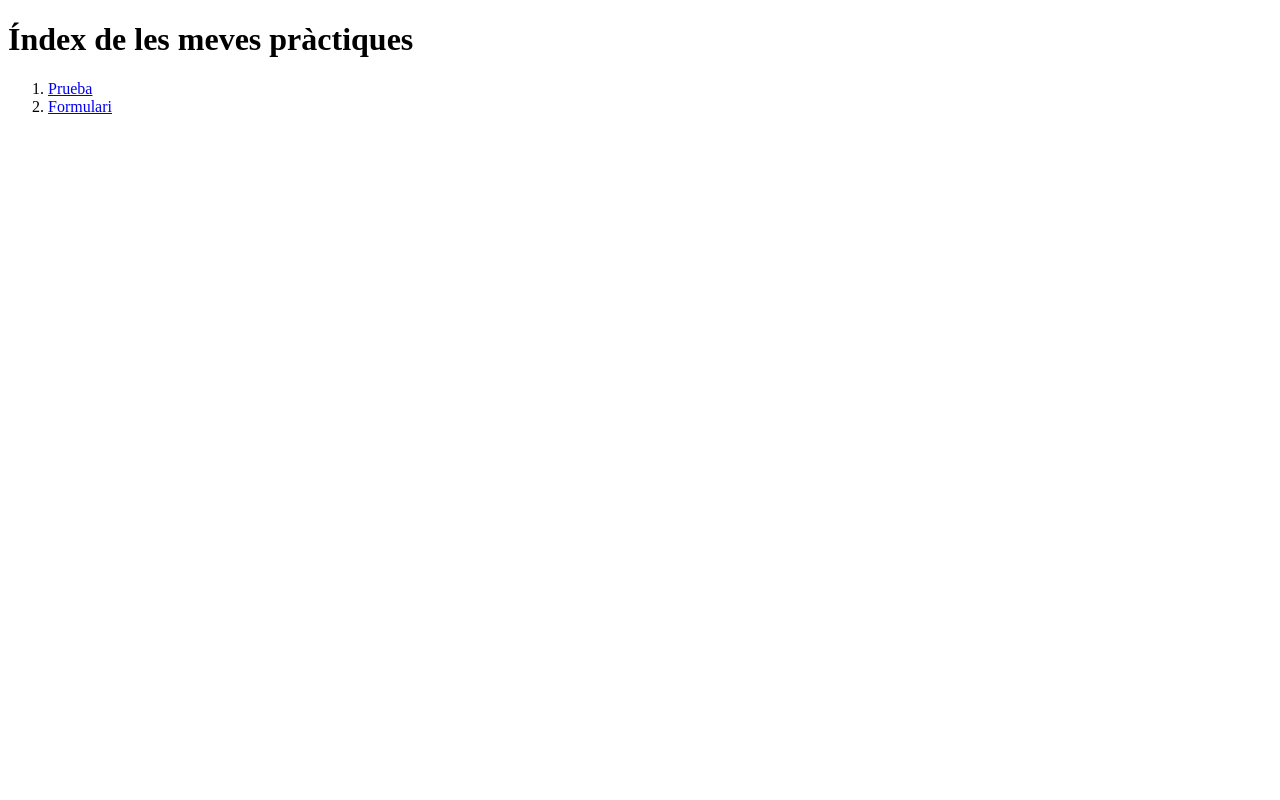
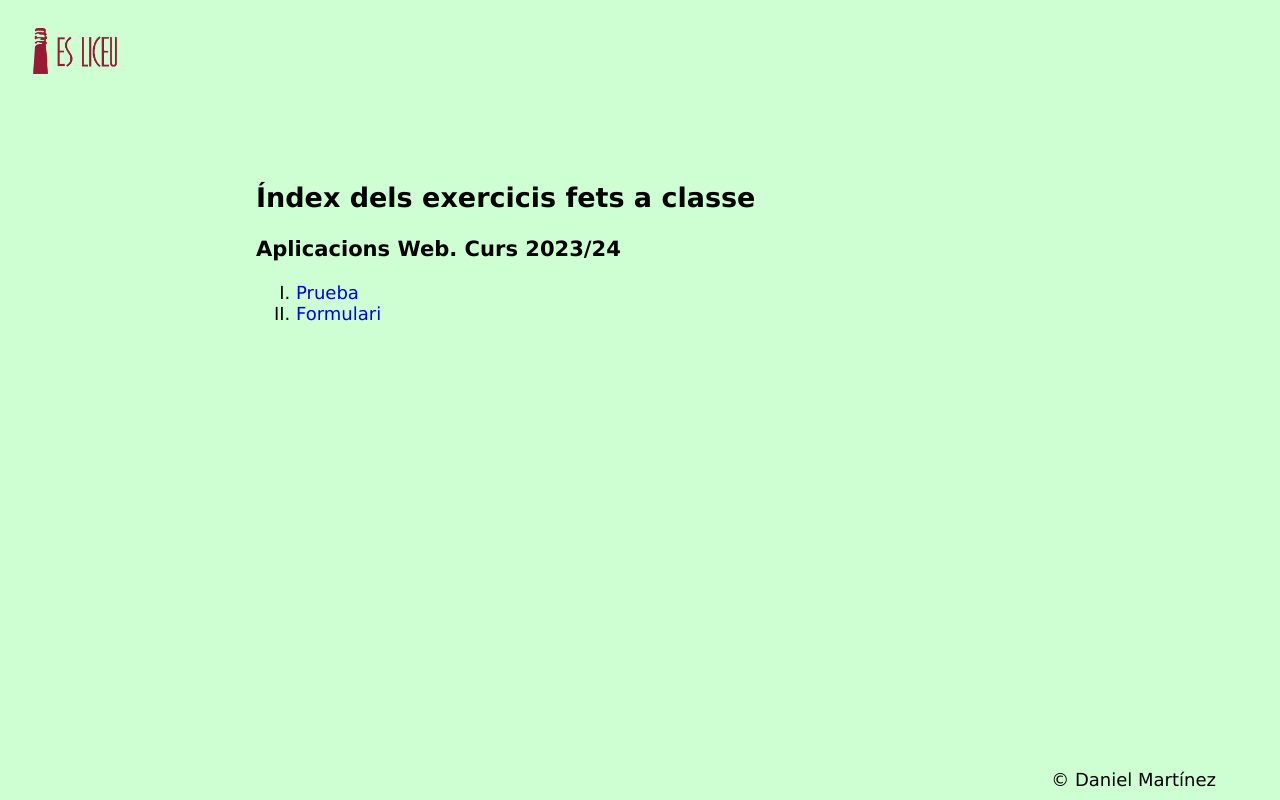
Before and after one commit to dmartinez82/AplicacionsWeb23, a plain HTML site: page index.html in a window 1280 px wide. Drawn offline with Linux system fonts and the light colour scheme.

Commit message:
estils per l'índex

```diff
--- /dev/null
+++ b/css/index.css
@@ -0,0 +1,37 @@
+body{
+    margin: 0;
+    box-sizing: border-box;
+    background-color: rgb(205, 255, 211);
+    font-size: large;
+    font-family: 'Lucida Sans', 'Lucida Sans Regular', 'Lucida Grande', 'Lucida Sans Unicode', Geneva, Verdana, sans-serif;
+    padding: 20vh 20vw;
+    height: 100vh;
+}
+
+li{
+    list-style-type: upper-roman;
+    width: 40%;
+}
+
+::selection{
+    background-color: darkorchid;
+}
+
+img#logoLiceu{
+    width: 100px;
+    position: absolute;
+    top: 25px;
+    left: 25px;
+}
+
+footer{
+    position: absolute;
+    text-align: right;
+    bottom: 10px;
+    left: 0;
+    width: 95%;
+}
+
+a {
+    text-decoration: none;
+}
--- a/index.html
+++ b/index.html
@@ -3,16 +3,24 @@
 <head>
     <meta charset="UTF-8">
     <meta name="viewport" content="width=device-width, initial-scale=1.0">
-    <title>Document</title>
+    <title>Aplicacions Web 2023</title>
+    <link rel="stylesheet" href="./css/index.css">
 </head>
 <body>
 
-    <h1>Índex de les meves pràctiques</h1>
+    <img id="logoLiceu" src="./img/logoliceweb2.png" alt="Logo Liceu">
+
+    <h2>Índex dels exercicis fets a classe</h2>
+    <h3>Aplicacions Web. Curs 2023/24</h3>
 
     <ol>
         <li><a href="./pruebas.html">Prueba</a></li>
         <li><a href="./formulari.html">Formulari</a></li>
     </ol>
 
+    <footer>
+        &copy; Daniel Martínez
+    </footer>
+
 </body>
 </html>
```
Also changed, not shown: img/logoliceweb2.png (added).
